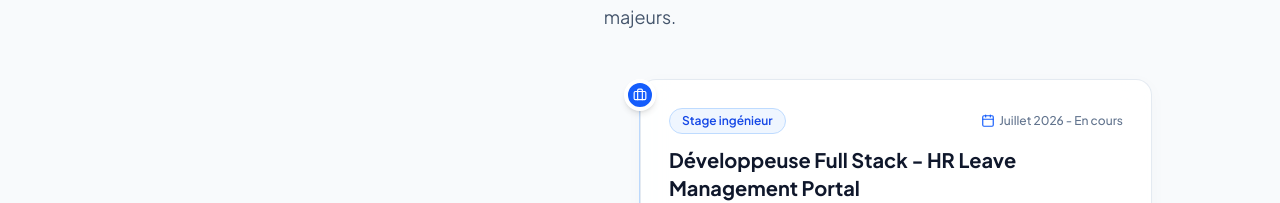
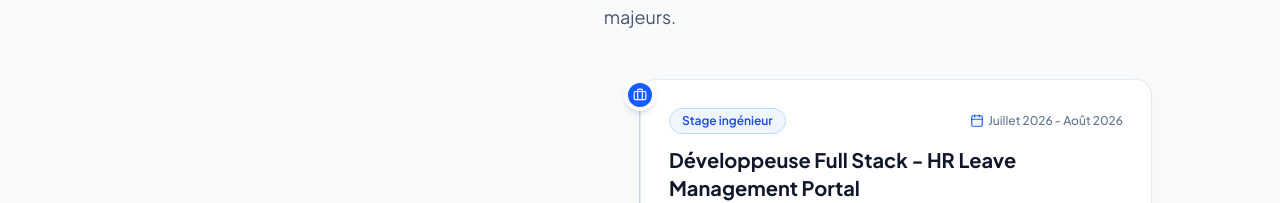
Before and after one commit to marambeji/portfolio-, a React (Vite) app: page / in a window 1280 px wide. Shown: the part 1788-1991 px from the top of the page. Built offline with nearby package versions, Linux system fonts and the light colour scheme.

Commit message:
Update internship period in portfolio data

```diff
--- a/src/data/portfolio.ts
+++ b/src/data/portfolio.ts
@@ -53,7 +53,7 @@ export const experiences: Experience[] = [
     organization: 'VOLUS (NOVOLUS à l’international)',
     organizationUrl: 'https://volus.tn/',
     type: 'Stage ingénieur',
-    period: 'Juillet 2026 - En cours',
+    period: 'Juillet 2026 - Août 2026',
     details: [
       'Conception et développement d’un portail complet de gestion des congés pour VOLUS (entreprise internationale opérant sous la marque NOVOLUS à l’étranger).',
       'Mise en place de workflows d’approbation séquentiels multi-niveaux pour les employés et managers RH.',
```
